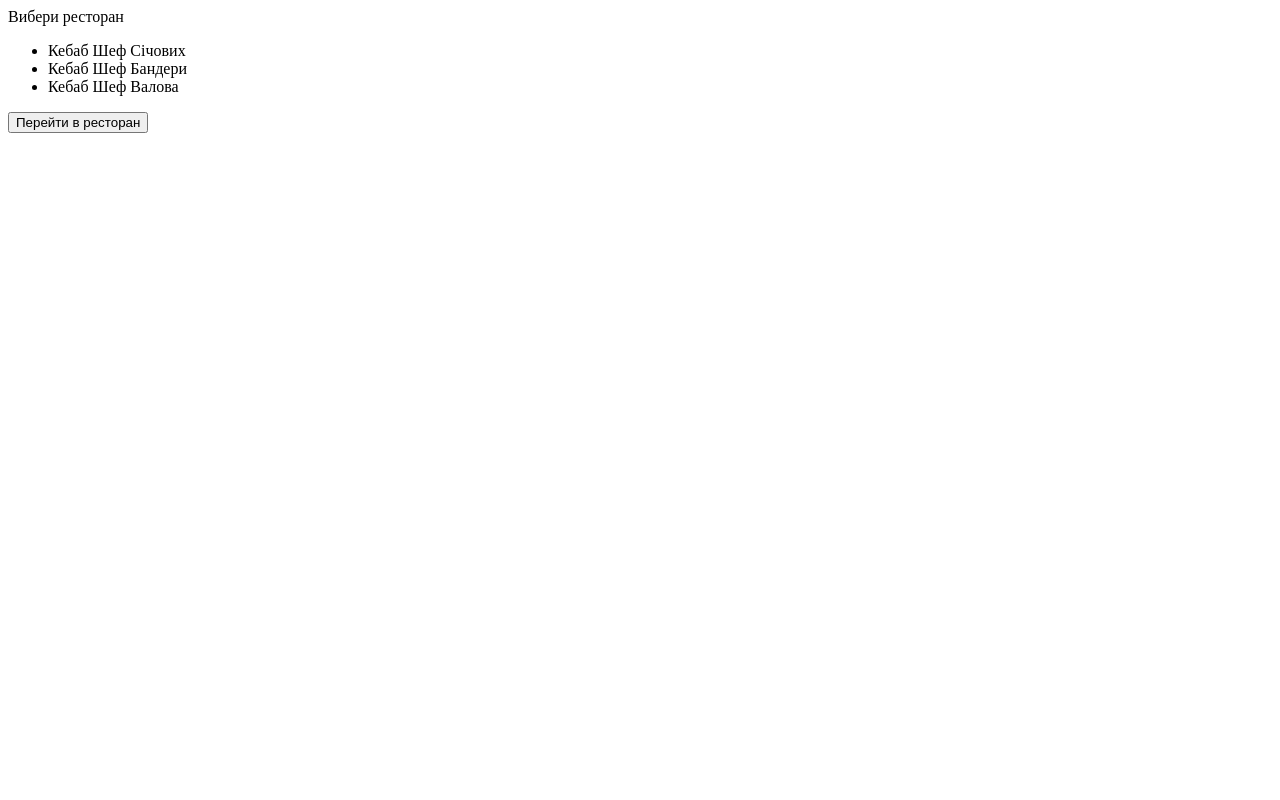
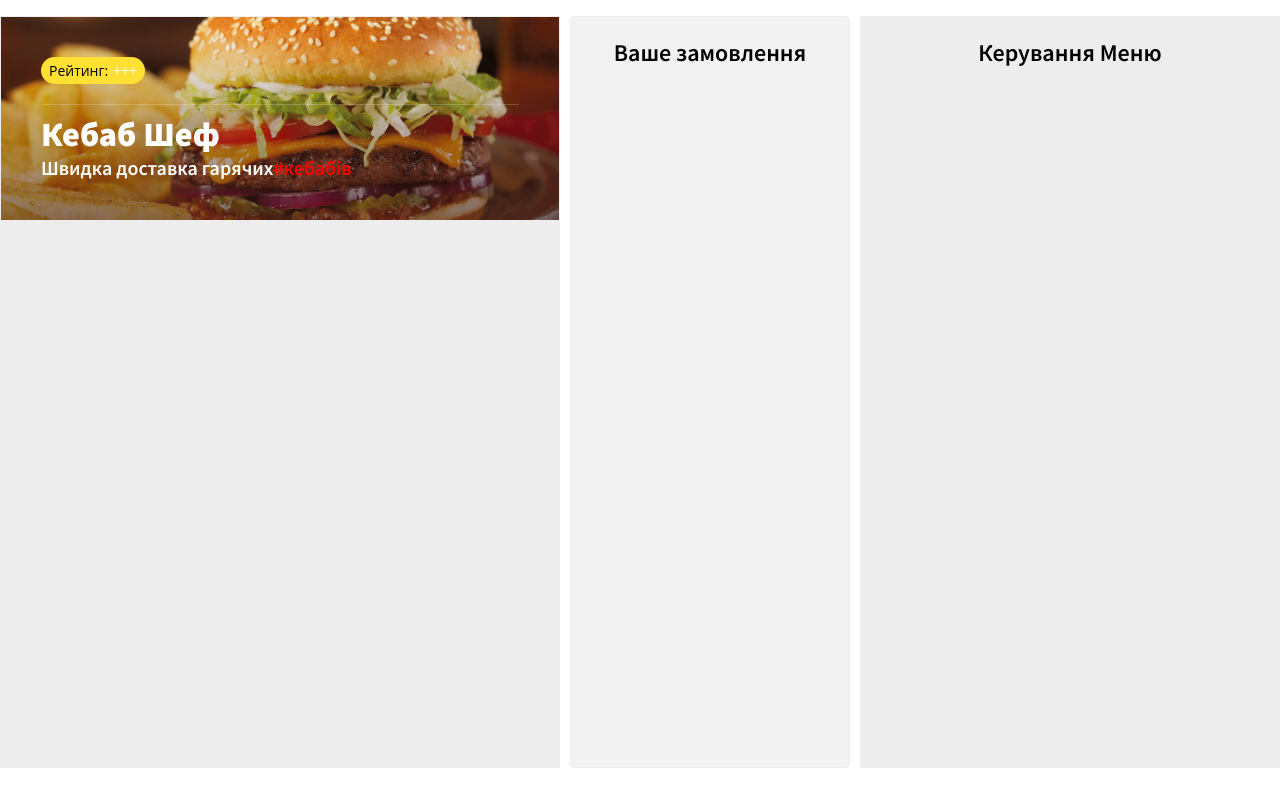
Before and after one commit to IvanProts/kebab_react, a React (Create React App) app: page / in a window 1280 px wide. Built offline with nearby package versions, Linux system fonts and the light colour scheme.

Commit message:
added App, Header, Order,MenuAdmin components

```diff
--- /dev/null
+++ b/src/components/App.js
@@ -0,0 +1,20 @@
+import React from 'react';
+import Header from './Header';
+import Order from './Order';
+import MenuAdmin from './MenuAdmin';
+
+class App extends React.Component {
+  render(){
+    return(
+      <div className="burger-paradise">
+        <div className="menu">
+          <Header/>
+        </div>
+        <Order/>
+        <MenuAdmin/>
+      </div>
+    )
+  }
+}
+
+export default App;
--- /dev/null
+++ b/src/components/Header.js
@@ -0,0 +1,33 @@
+import React from 'react';
+
+class Header extends React.Component {
+  render() {
+    return (
+      <header className="top">
+        <div className="wrap">
+          <div className="header-content">
+
+            <div className="header-rating">
+              <div className="header-rating_tag">Рейтинг:</div>
+            <div className="header-rating_icon">+++</div>
+            </div>
+
+            <div className="header-divider"></div>
+            <h1 className="fonr-effect-fire-animation">
+              Кебаб Шеф
+            </h1>
+
+            <h3>
+              <span>
+                Швидка доставка гарячих
+                <span className="sub-header">#кебабів</span>
+              </span>
+            </h3>
+          </div>
+        </div>
+      </header>
+    );
+  }
+}
+
+export default Header;
--- /dev/null
+++ b/src/components/MenuAdmin.js
@@ -0,0 +1,13 @@
+import React from 'react';
+
+class MenuAdmin extends React.Component {
+  render() {
+    return (
+      <div className="menu-admin">
+        <h2>Керування Меню</h2>
+      </div>
+    )
+  }
+}
+
+export default MenuAdmin;
--- /dev/null
+++ b/src/components/Order.js
@@ -0,0 +1,13 @@
+import React from 'react';
+
+class Order extends React.Component {
+  render() {
+    return (
+      <div className="order-wrap">
+        <h2>Ваше замовлення</h2>
+      </div>
+    );
+  }
+}
+
+export default Order;
--- a/src/components/landing.js
+++ b/src/components/landing.js
@@ -2,27 +2,48 @@ import React from 'react';
 import restaurants from "../sample-restaurants";
 
 class Landing extends React.Component {
+  state = {
+    display: false,
+    title: "",
+    url: ""
+  }
+
+  displayList = () => {
+    const { display } = this.state;
+    this.setState({display: !display});
+  };
+
+  getTitle = (restaurants) => {
+    const {title, url} = restaurants;
+    this.setState({title, url, display: false})
+  };
+
+  goToRestourant = () => {
+    console.log('goToRestourant');
+  };
+
   render() {
     return (
     <div className="restaurant_select">
       <div className = "restaurant_select_top">
-        <div className = "restaurant_select_top-header">Вибери ресторан</div>
+        <div onClick={this.displayList} className = "restaurant_select_top-header font-effect-outline">{this.state.title ? this.state.title : "Вибери ресторан"}</div>
         <div className="arrow_picker">
           <div className="arrow_picker-up"></div>
           <div className="arrow_picker-down"></div>
         </div>
       </div>
 
-      <div className="restaurant_select_bottom">
+      {this.state.display ? (
+        <div className="restaurant_select_bottom">
         <ul>
           {
             restaurants.map(restaurants => {
-              return <li key={restaurants.id}>{restaurants.title}</li>
+              return <li onClick={()=>this.getTitle(restaurants)} key={restaurants.id}>{restaurants.title}</li>
             })
           }
         </ul>
-      </div>
-    <button>Перейти в ресторан</button>
+      </div>) : null}
+    {this.state.title && !this.state.display ?(<button onClick={this.goToRestourant}>Перейти в ресторан</button>) : null}
   </div>
   )}
 }
--- a/src/index.js
+++ b/src/index.js
@@ -1,5 +1,6 @@
 import React from 'react';
 import {render} from 'react-dom';
-import Landing from "./components/landing"
+import App from './components/App'
+import './css/style.css';
 
-render(<Landing />, document.querySelector('#root'));
+render(<App />, document.querySelector('#root'));
```
